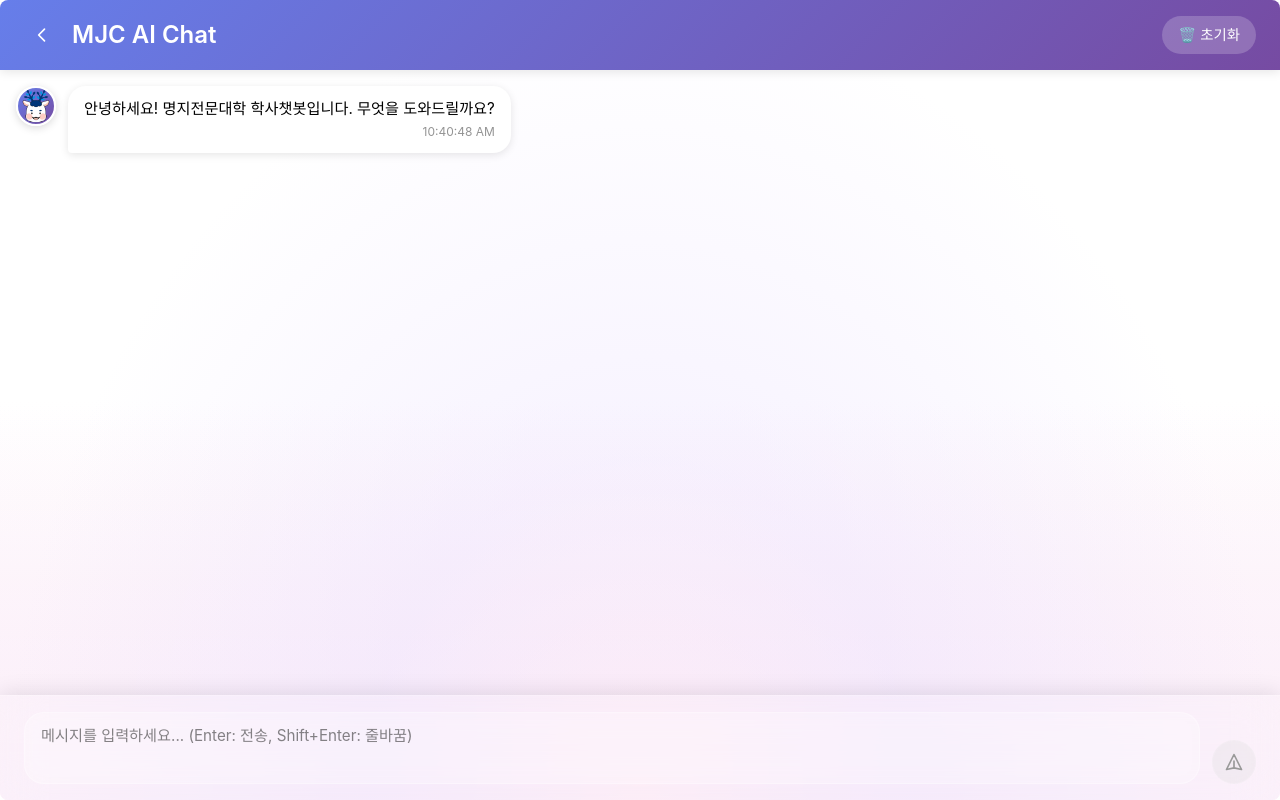
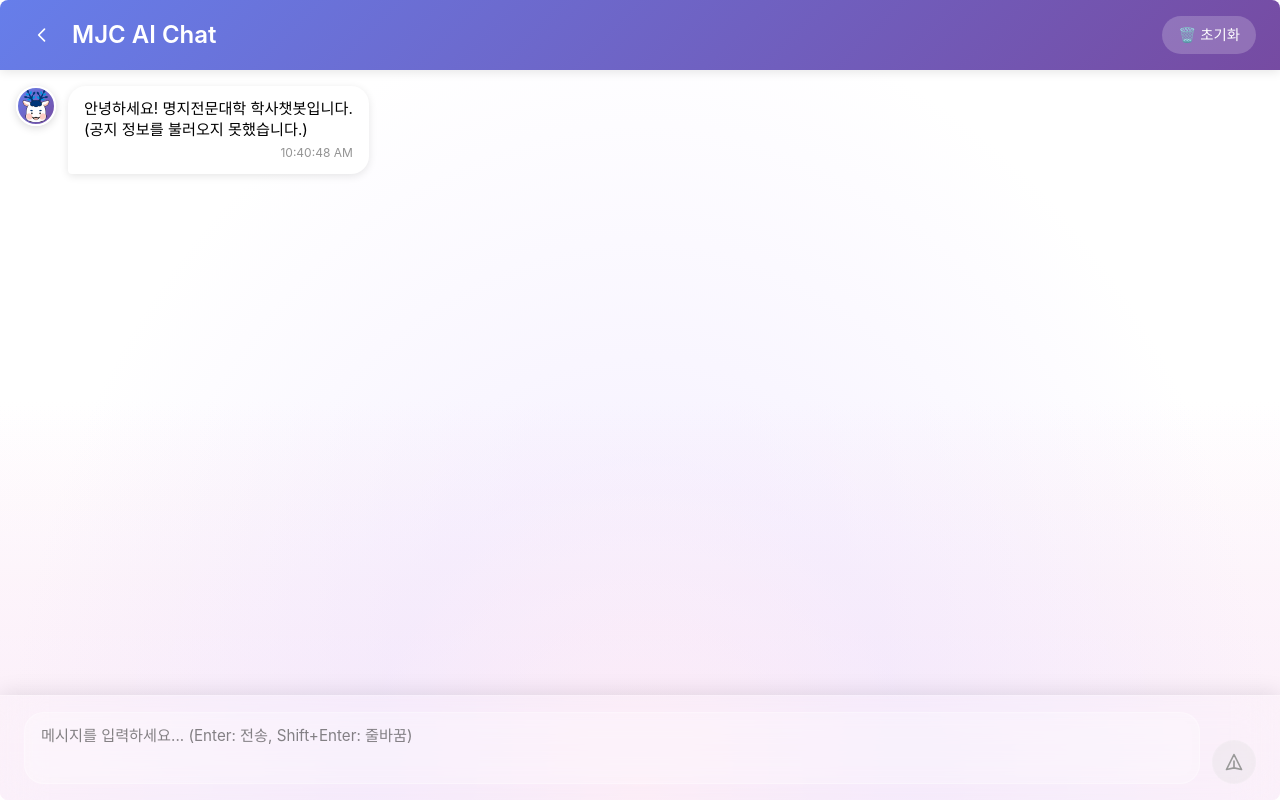
Before and after one commit to MJC-Chatbot-2/mjc_chatbot_2_UI, a React (Create React App) app: page /chat in a window 1280 px wide. Built offline with nearby package versions, Linux system fonts and the light colour scheme; no server answers.

Commit message:
feat: 학사챗봇 UI 구현 완료

```diff
--- a/src/components/ChatPage.jsx
+++ b/src/components/ChatPage.jsx
@@ -4,6 +4,7 @@ import ChatBackground from './ChatBackground';
 import './ChatPage.css';
 
 const API_BASE_URL = 'http://localhost:8000';
+const NOTICE_API_URL = 'http://localhost:8010/api/notice/latest';
 
 function ChatPage() {
     const { chatId } = useParams();
@@ -24,13 +25,60 @@ function ChatPage() {
 
     // 초기 환영 메시지
     useEffect(() => {
-        setMessages([
-            {
-                role: 'ai',
-                content: '안녕하세요! 명지전문대학 학사챗봇입니다. 무엇을 도와드릴까요?',
-                timestamp: new Date()
+        const fetchNotice = async () => {
+            try {
+                const res = await fetch(NOTICE_API_URL);
+                const data = await res.json();
+                if (data.status === "success" && data.notice) {
+                    const { title, link } = data.notice;
+                    setMessages([
+                        {
+                            role: "ai",
+                            content: (
+                                <div>
+                                    <div>안녕하세요! 명지전문대학 학사챗봇입니다.</div>
+                                    <div style={{ marginTop: "10px" }}>
+                                        <strong>공지 사항 [{title}]</strong>
+                                    </div>
+                                    <a href={link} target="_blank" rel="noopener noreferrer" className="notice-link">
+                                        공지 바로가기
+                                    </a>
+                                </div>
+                            ),
+                            timestamp: new Date(),
+                        },
+                    ]);
+                } else {
+                    setMessages([
+                        {
+                            role: "ai",
+                            content: (
+                                <div>
+                                    안녕하세요! 명지전문대학 학사챗봇입니다.<br />
+                                    현재 공지 정보를 불러올 수 없습니다.
+                                </div>
+                            ),
+                            timestamp: new Date(),
+                        },
+                    ]);
+                }
+            } catch (error) {
+                console.error("공지 불러오기 실패:", error);
+                setMessages([
+                    {
+                        role: "ai",
+                        content: (
+                            <div>
+                                안녕하세요! 명지전문대학 학사챗봇입니다.<br />
+                                (공지 정보를 불러오지 못했습니다.)
+                            </div>
+                        ),
+                        timestamp: new Date(),
+                    },
+                ]);
             }
-        ]);
+        };
+        fetchNotice();
     }, []);
 
     const sendMessage = async () => {
@@ -157,7 +205,11 @@ function ChatPage() {
                                 </div>
                             )}
                             <div className="message-content">
-                                <div className="message-text">{message.content}</div>
+                                <div className="message-text">
+                                    {typeof message.content === "string"
+                                        ? message.content
+                                        : message.content}
+                                </div>
                                 <div className="message-time">
                                     {message.timestamp.toLocaleTimeString()}
                                 </div>
--- a/src/index.css
+++ b/src/index.css
@@ -84,3 +84,17 @@
     right: 0.5rem;
   }
 }
+/* ChatPage 환영 인사 -> 공지사항 css */
+.notice-link {
+  display: inline-block;
+  margin-top: 6px;
+  color: #2e6ce0;
+  text-decoration: underline;
+  font-weight: 500;
+  transition: 0.2s;
+}
+
+.notice-link:hover {
+  color: #1b4fa3;
+  text-decoration: none;
+}
```
